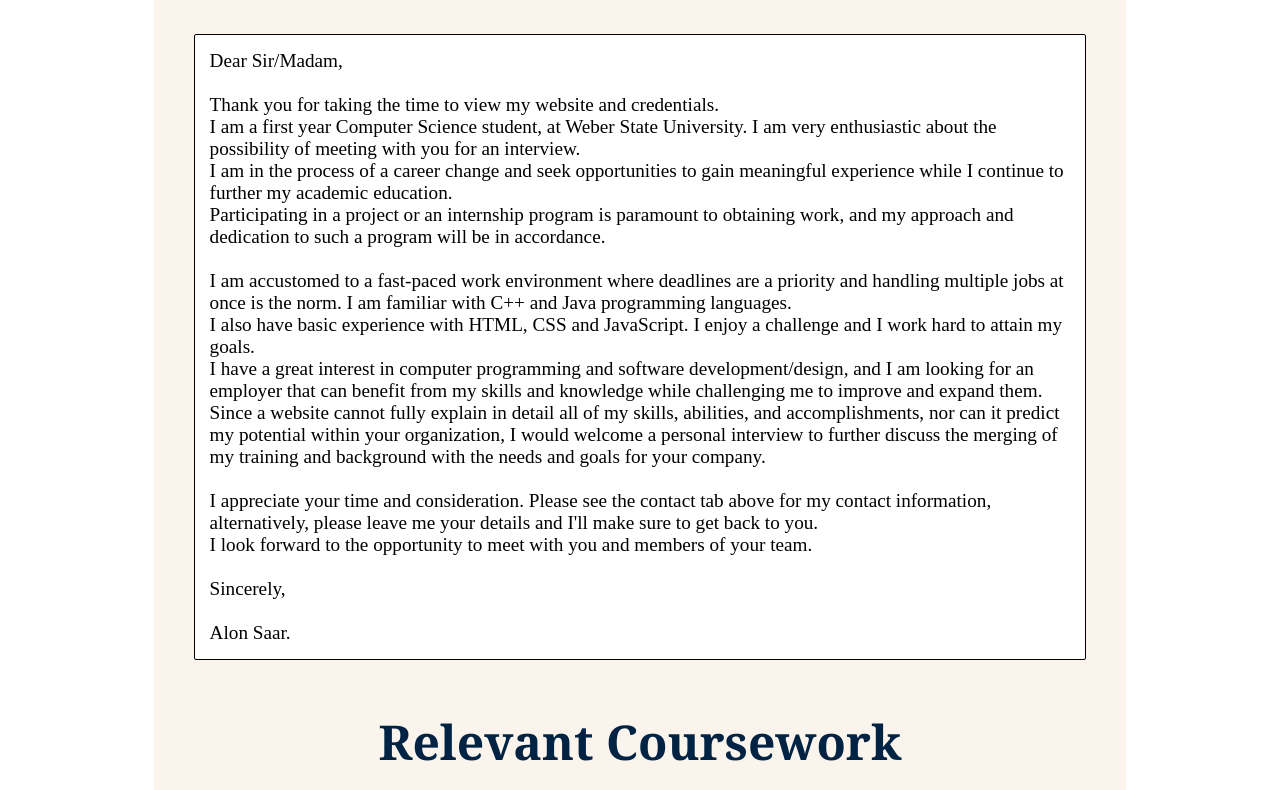
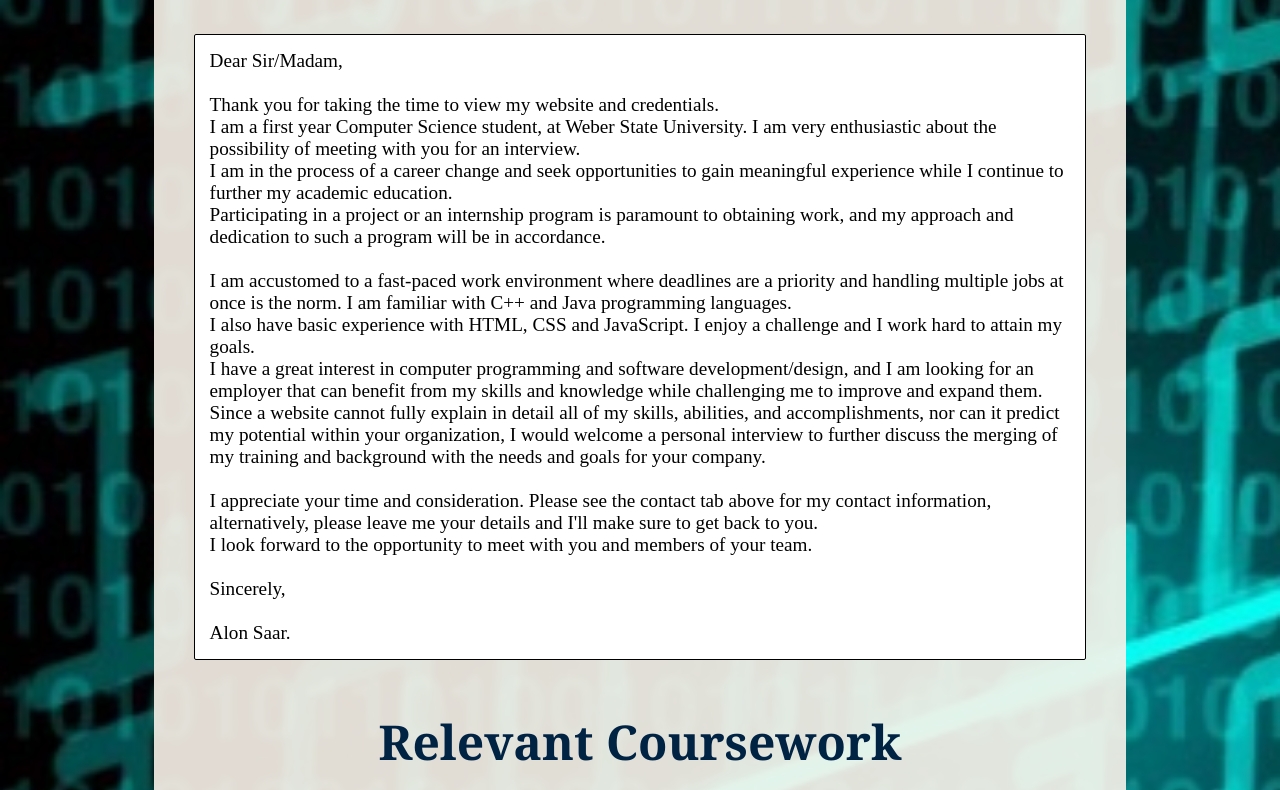
Before and after one commit to 130on/130on.github.io, a plain HTML site: page myWebsite/resume.html in a window 1280 px wide. Shown: the part 565-1355 px from the top of the page. Drawn offline with Linux system fonts and the light colour scheme.

Commit message:
Update styles.css

```diff
--- a/myWebsite/styles.css
+++ b/myWebsite/styles.css
@@ -16,7 +16,7 @@
 /* Common Style */
 
 html {
-    background: url(myWebsite/images/CsBackgroundResized.jpg) /* no-repeat center center fixed*/;
+    background: url(../images/CsBackgroundResized.jpg) /* no-repeat center center fixed*/;
     background-size: cover;
     padding-left: 2em;
     padding-right: 2em;
```
